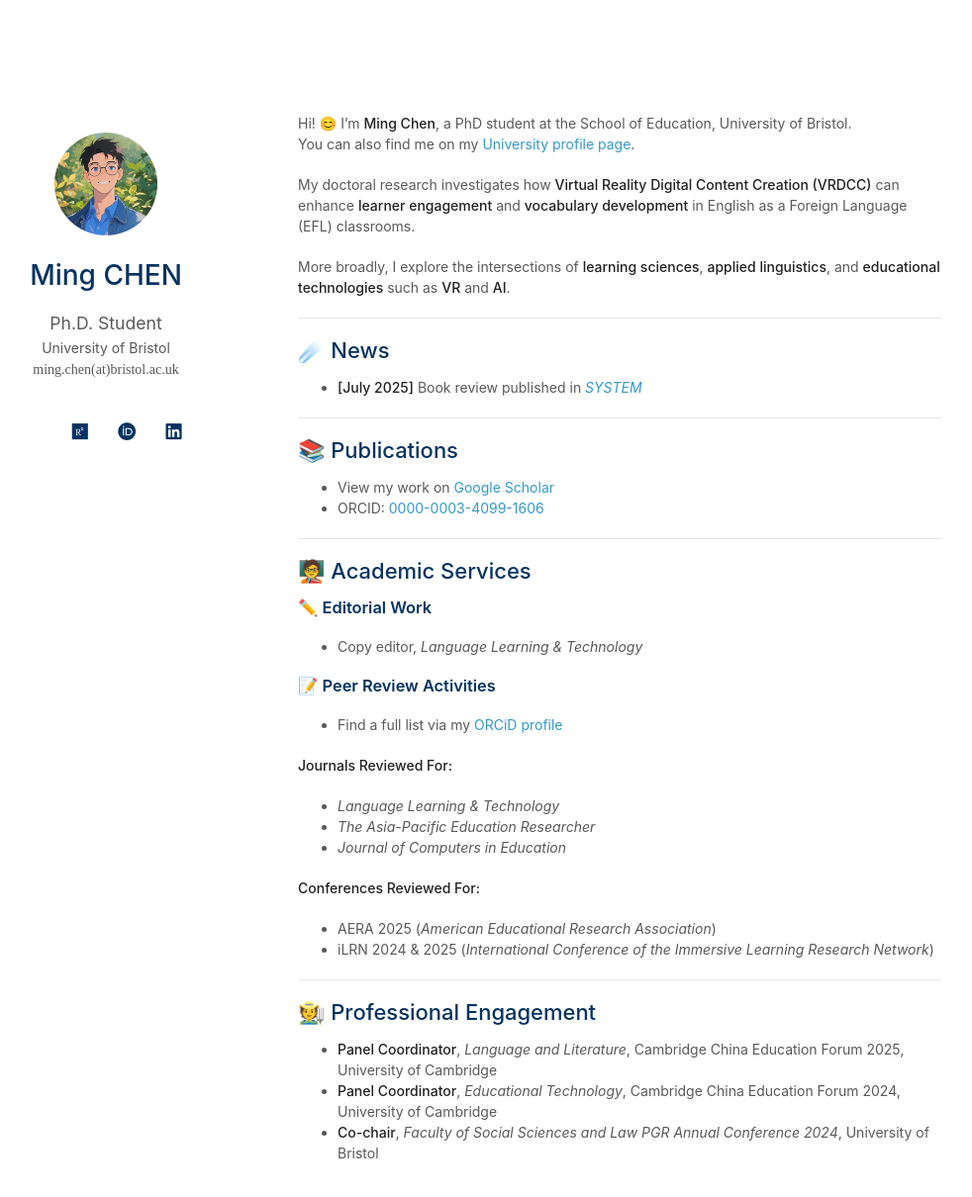
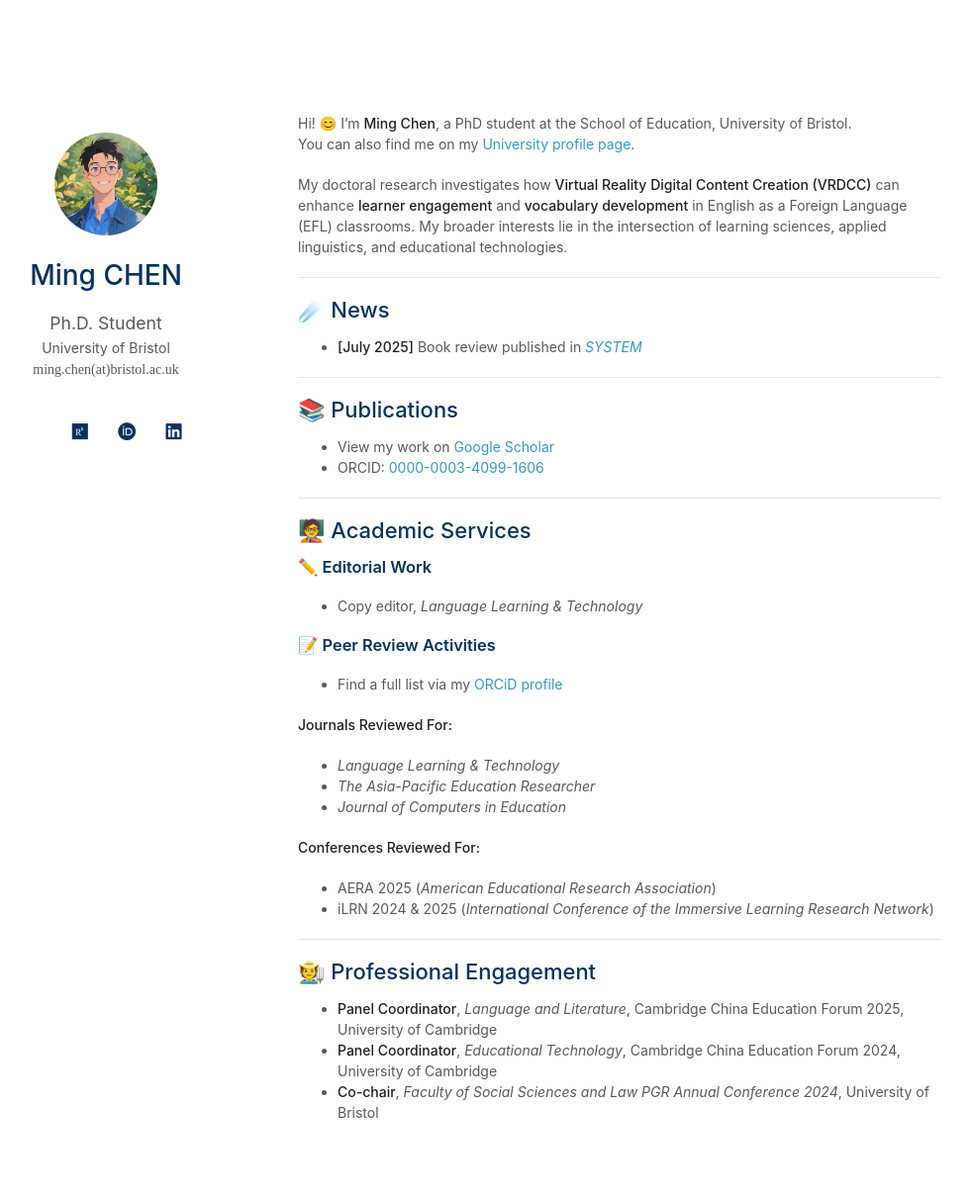
Before and after one commit to EricMingChen/EricMingChen.github.io, a Jekyll site: the page built from index.md, in a window 1280 px wide and 1267 px high. Shown: the top 1210 px of the window at 99% size, without its empty margins (169-1151 px from the left). Built offline with Jekyll 4.4.1, drawn with Linux system fonts in a browser that asks for light colours; a style sheet for code colours, icons or effects is not loaded.

Commit message:
Update index.md

```diff
--- a/index.md
+++ b/index.md
@@ -5,9 +5,7 @@ layout: homepage
 Hi! 😊 I’m **Ming Chen**, a PhD student at the School of Education, University of Bristol.
 You can also find me on my [University profile page](https://research-information.bris.ac.uk/en/persons/ming-chen).
 
-My doctoral research investigates how **Virtual Reality Digital Content Creation (VRDCC)** can enhance **learner engagement** and **vocabulary development** in English as a Foreign Language (EFL) classrooms.
-
-More broadly, I explore the intersections of **learning sciences**, **applied linguistics**, and **educational technologies** such as **VR** and **AI**.
+My doctoral research investigates how **Virtual Reality Digital Content Creation (VRDCC)** can enhance **learner engagement** and **vocabulary development** in English as a Foreign Language (EFL) classrooms. My broader interests lie in the intersection of learning sciences, applied linguistics, and educational technologies.
 
 ---
 
```
